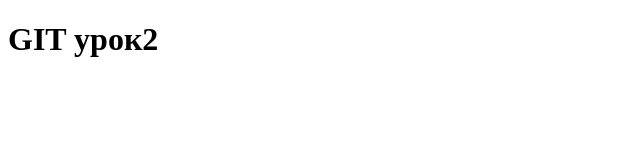
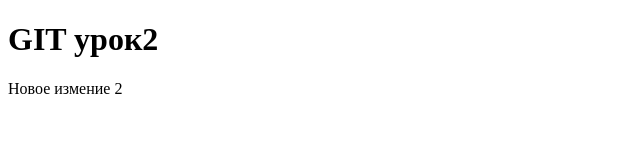
Before and after one commit to GrechnevDS/HelloWorld, a plain HTML site: page index.html in a window 1280 px wide. Shown: the whole page, without its empty margins (0-640 px from the left). Drawn offline with Linux system fonts and the light colour scheme.

Commit message:
first commit

```diff
--- a/index.html
+++ b/index.html
@@ -8,5 +8,6 @@
 </head>
 <body>
     <h1>GIT урок2</h1>
+    <p>Новое измение 2</p>
 </body>
 </html>
```
